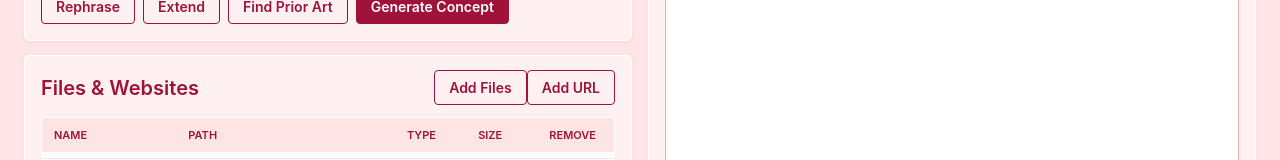
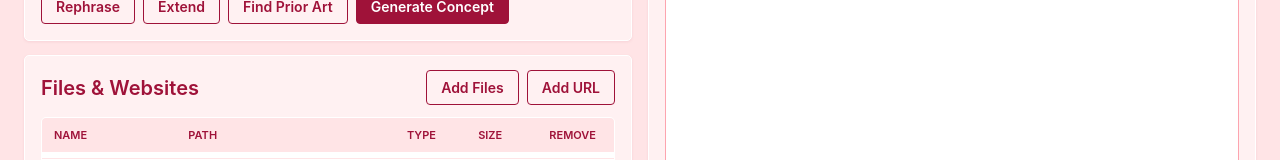
Before and after one commit to giers10/concept-maker, a React (Vite) app: page / in a window 1280 px wide. Shown: the part 481-641 px from the top of the page. Built offline with nearby package versions, Linux system fonts and the light colour scheme.

Commit message:
Style the panel title actions container for button alignment

```diff
--- a/src/styles.css
+++ b/src/styles.css
@@ -135,6 +135,13 @@ body {
 .panel-title span {
   font-size: 12px;
   color: var(--muted);
+}
+
+.panel-title-actions {
+  display: flex;
+  justify-content: flex-end;
+  gap: 8px;
+  margin-left: auto;
 }
 
 .table {
```
